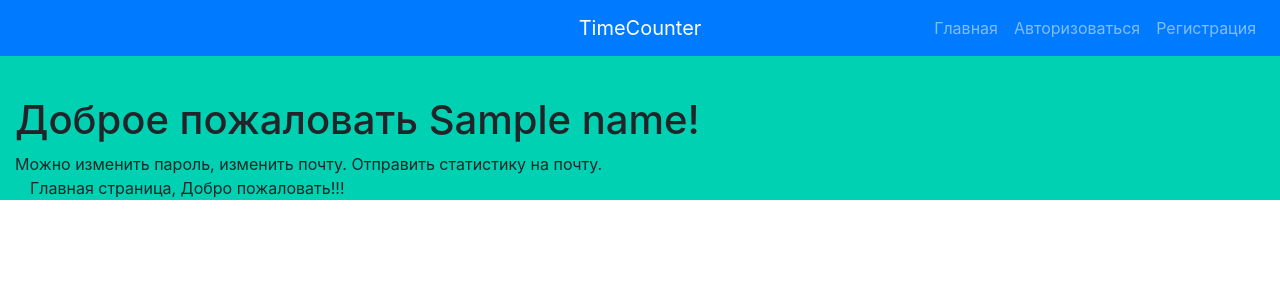
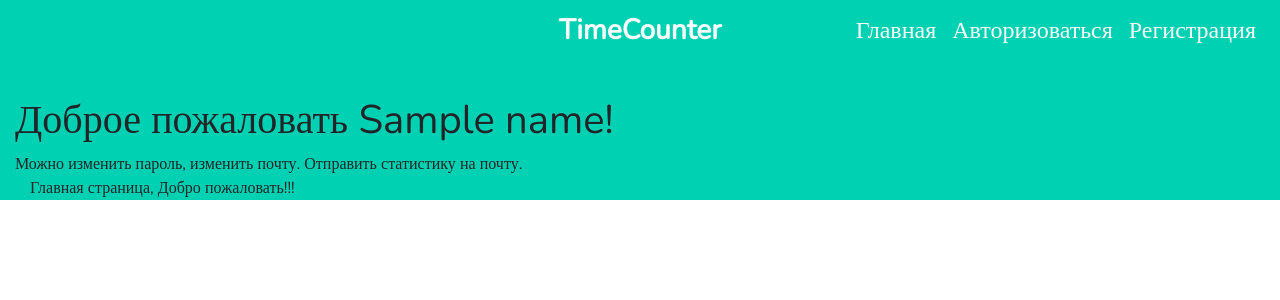
Before and after one commit to artsun/TimeCounter, a Python web app: template templates/profile.html in a window 1280 px wide. Shown: the top 300 px of the page. Run offline with Jinja, Linux system fonts and the light colour scheme; the template is opened without the code that fills it: most values are stand-ins (such as "Sample title", 1, 10 or a date in 2020); some libraries are stand-ins or nearby versions.

Commit message:
Update base.html

```diff
--- a/templates/base.html
+++ b/templates/base.html
@@ -4,30 +4,32 @@
     <meta charset="UTF-8">
     <title>Title</title>
     <link rel="stylesheet" href="https://stackpath.bootstrapcdn.com/bootstrap/4.5.0/css/bootstrap.min.css" integrity="sha384-9aIt2nRpC12Uk9gS9baDl411NQApFmC26EwAOH8WgZl5MYYxFfc+NcPb1dKGj7Sk" crossorigin="anonymous">
+    <link rel="stylesheet" type="text/css" href="http://fonts.googleapis.com/css?family=Nunito">
+
   <style>
 
-    button.cast { /* Абзац с классом cite */
-    background: #3273DC; /* Синий цвет текста */
-    }
-      div.cast {
-          background: #00D1B2;
-      }
+      button.cast {background: #3273DC; }
+      div.cast { background: #00D1B2; }
+      nav.cast { background: #00D1B2; }
+      body { font-family: 'Nunito';}
+      h4 {color: #FAFAFA;}
+
   </style>
 </head>
 <body>
 <div class="row" >
-<nav class="navbar navbar-expand-md navbar-dark bg-primary fixed-top">
+<nav class="navbar navbar-expand-md navbar-dark fixed-top cast">
     <div class="navbar-collapse collapse w-100 order-1 order-md-0 dual-collapse2">
         <ul class="navbar-nav mr-auto">
             {% if current_user.is_authenticated %}
             <li class="nav-item">
-                <a class="nav-link" href="#">Статистика <b>{{cuser.name}}</b></a>
+                <a class="nav-link" href="#"><h4>Статистика <b>{{cuser.name}}</b></h4></a>
             </li>
             {% endif %}
         </ul>
     </div>
     <div class="mx-auto order-0">
-        <a class="navbar-brand mx-auto" href="#">TimeCounter</a>
+        <a class="navbar-brand mx-auto" href="#"><h3><b>TimeCounter</b></h3></a>
         <button class="navbar-toggler" type="button" data-toggle="collapse" data-target=".dual-collapse2">
             <span class="navbar-toggler-icon"></span>
         </button>
@@ -35,24 +37,24 @@
     <div class="navbar-collapse collapse w-100 order-3 dual-collapse2">
         <ul class="navbar-nav ml-auto">
             <li class="nav-item">
-                <a class="nav-link" href="{{ url_for('common.main_page') }}">Главная</a>
+                <a class="nav-link" href="{{ url_for('common.main_page') }}"><h4>Главная</h4></a>
             </li>
             {% if current_user.is_authenticated %}
             <li class="nav-item">
-                <a class="nav-link" href="{{ url_for('common.profile_page') }}">Профиль</a>
+                <a class="nav-link" href="{{ url_for('common.profile_page') }}"><h4>Профиль</h4></a>
             </li>
             {% endif %}
             {% if not current_user.is_authenticated %}
             <li class="nav-item">
-                <a class="nav-link" href="{{ url_for('auth.login_page') }}">Авторизоваться</a>
+                <a class="nav-link" href="{{ url_for('auth.login_page') }}"><h4>Авторизоваться</h4></a>
             </li>
             <li class="nav-item">
-                <a class="nav-link" href="{{ url_for('auth.signup_page') }}">Регистрация</a>
+                <a class="nav-link" href="{{ url_for('auth.signup_page') }}"><h4>Регистрация</h4></a>
             </li>
             {% endif %}
             {% if current_user.is_authenticated %}
             <li class="nav-item">
-                <a class="nav-link" href="{{ url_for('auth.logout_page') }}">Выход</a>
+                <a class="nav-link" href="{{ url_for('auth.logout_page') }}"><h4>Выход</h4></a>
             </li>
             {% endif %}
         </ul>
@@ -67,6 +69,10 @@
     {% if current_user.is_authenticated %}
         <div class="row">
             {% block show %} {% endblock %}
+        </div>
+    <div class="row mt-5 mb-5"></div>
+        <div class="row">
+            {%block bar%} {% endblock %}
         </div>
     <div class="row mt-5 mb-5"></div>
         <div class="row">
```
